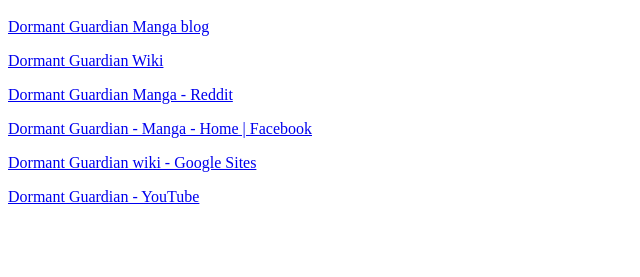
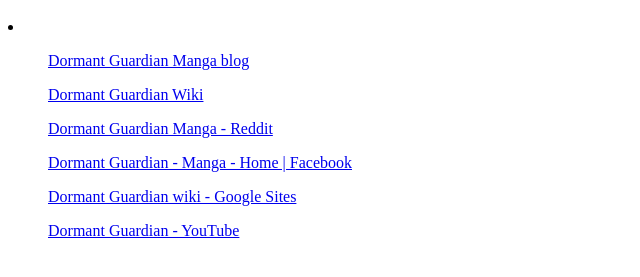
Before and after one commit to dormant-guardian/dormant-guardian-, a plain HTML site: page index.html in a window 1280 px wide. Shown: the part 165-442 px from the top of the page, without its empty margins (0-640 px from the left). Drawn offline with Linux system fonts and the light colour scheme.

Commit message:
Update index.html

```diff
--- a/index.html
+++ b/index.html
@@ -21,12 +21,14 @@
  <h1>Dormant guardian chapter list:</h1>
 
  <h1>Links</h1>
-    <p><a href="https://dormantguardian.blogspot.com/">Dormant Guardian Manga blog</a></p>
-  <p><a href="dormant-guardian.wikia.com/wiki/Dormant_Guardian">Dormant Guardian Wiki</a></p>
-  <p><a href="https://www.reddit.com/r/DormantGuardianManga/">Dormant Guardian Manga - Reddit</a></p>
-  <p><a href="https://www.facebook.com/Dormant-Guardian-Manga-1398413480247217/">Dormant Guardian - Manga - Home | Facebook</a></p>
-  <p><a href="https://sites.google.com/site/dormantguardianwiki/">Dormant Guardian wiki - Google Sites</a></p>
-  <p><a href="https://www.youtube.com/channel/UC7jS5AvhXwWwT5JHSYfCRyA">Dormant Guardian - YouTube</a></p>
+  <li>
+    <ul><a href="https://dormantguardian.blogspot.com/">Dormant Guardian Manga blog</a></ul>
+  <ul><a href="dormant-guardian.wikia.com/wiki/Dormant_Guardian">Dormant Guardian Wiki</a></ul>
+  <ul><a href="https://www.reddit.com/r/DormantGuardianManga/">Dormant Guardian Manga - Reddit</a></ul>
+  <ul><a href="https://www.facebook.com/Dormant-Guardian-Manga-1398413480247217/">Dormant Guardian - Manga - Home | Facebook</a></ul>
+  <ul><a href="https://sites.google.com/site/dormantguardianwiki/">Dormant Guardian wiki - Google Sites</a></ul>
+  <ul><a href="https://www.youtube.com/channel/UC7jS5AvhXwWwT5JHSYfCRyA">Dormant Guardian - YouTube</a></ul>
+    </li>
 </body>
 
 </html>
```
